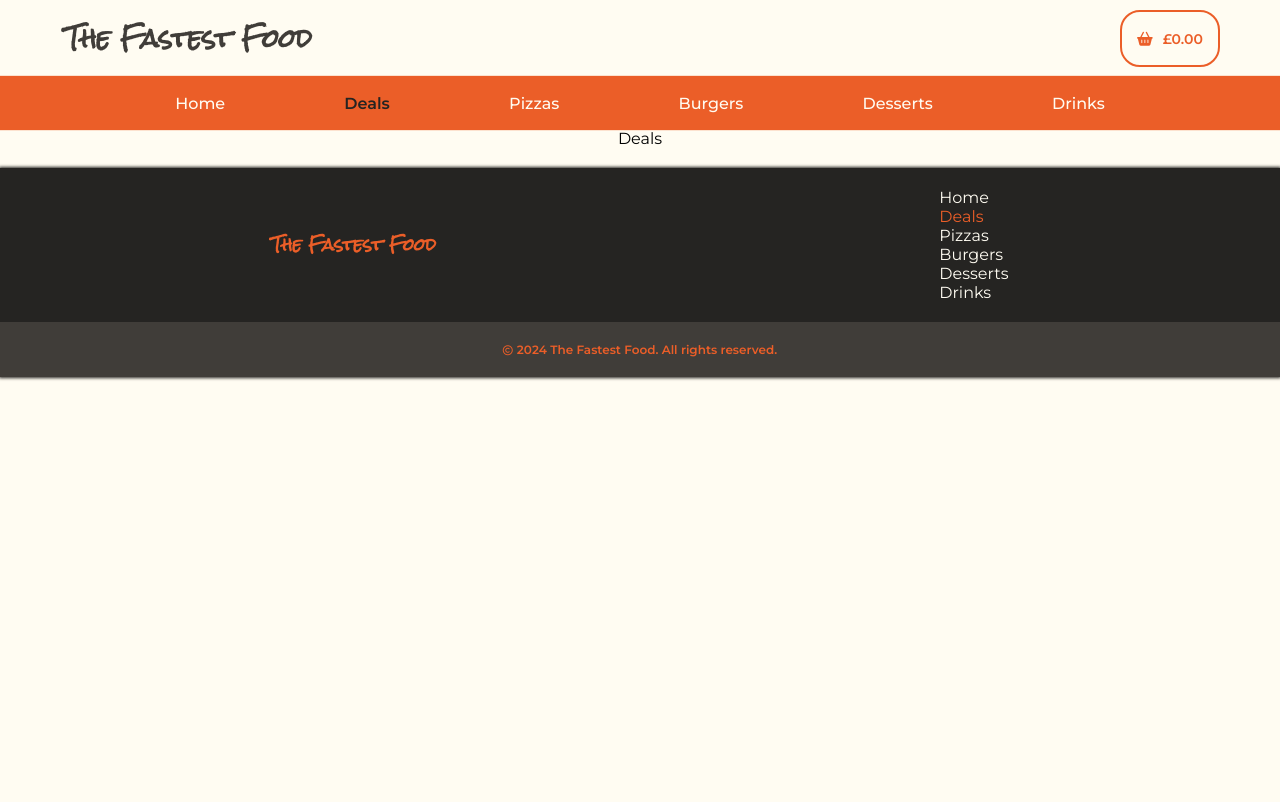
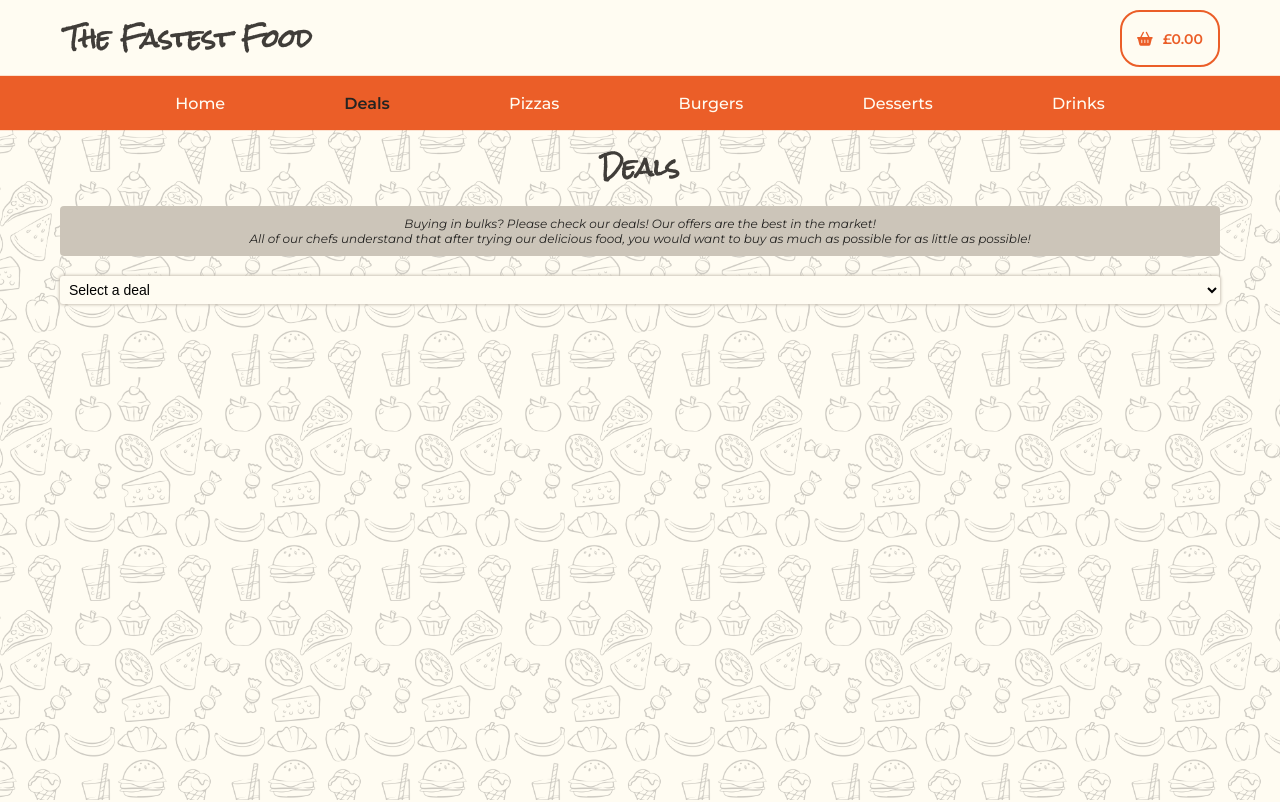
Before and after one commit to MatGom/the-fastest-food, a React (Vite) app: page /deals in a window 1280 px wide. Shown: the top 802 px of the page. Built offline with nearby package versions, Linux system fonts and the light colour scheme.

Commit message:
Add functionality to choose deals and add styles to Deals page

```diff
--- a/src/components/ProductPage/ProductPage.tsx
+++ b/src/components/ProductPage/ProductPage.tsx
@@ -52,6 +52,7 @@ export default function ProductPage({
         name: product.name,
         size,
         price,
+        quantity: 1,
       };
 
       addToBasket(item);
--- a/src/context/BasketContext.tsx
+++ b/src/context/BasketContext.tsx
@@ -6,12 +6,13 @@ type BasketItemType = {
   size: string;
   price: number;
   quantity: number;
+  description?: string;
 };
 
 type BasketContextType = {
   basket: BasketItemType[];
   totalPrice: number;
-  addToBasket: (item: Omit<BasketItemType, 'quantity'>) => void;
+  addToBasket: (item: BasketItemType) => void;
   clearBasket: () => void;
   increaseQuantity: (id: string, size: string) => void;
   decreaseQuantity: (id: string, size: string) => void;
@@ -32,7 +33,6 @@ export const BasketProvider = ({ children }: BasketProviderProps) => {
   const [basket, setBasket] = useState<BasketItemType[]>(getInitialBasket);
   console.log(basket);
   const [totalPrice, setTotalPrice] = useState<number>(0);
-  console.log(basket);
 
   useEffect(() => {
     const newTotalPrice = basket.reduce((total, item) => total + item.price * item.quantity, 0);
@@ -40,7 +40,7 @@ export const BasketProvider = ({ children }: BasketProviderProps) => {
     localStorage.setItem('basket', JSON.stringify(basket));
   }, [basket]);
 
-  const addToBasket = useCallback((item: Omit<BasketItemType, 'quantity'>) => {
+  const addToBasket = useCallback((item: BasketItemType) => {
     setBasket(prevBasket => {
       const existingItemIndex = prevBasket.findIndex(
         basketItem => basketItem.id === item.id && basketItem.size === item.size
@@ -90,7 +90,10 @@ export const BasketProvider = ({ children }: BasketProviderProps) => {
   }, []);
 
   return (
-    <BasketContext.Provider value={{ basket, totalPrice, addToBasket, clearBasket, increaseQuantity, decreaseQuantity }}>{children}</BasketContext.Provider>
+    <BasketContext.Provider
+      value={{ basket, totalPrice, addToBasket, clearBasket, increaseQuantity, decreaseQuantity }}>
+      {children}
+    </BasketContext.Provider>
   );
 };
 
--- a/src/pages/Deals/Deals.module.css
+++ b/src/pages/Deals/Deals.module.css
@@ -0,0 +1,69 @@
+.deals {
+  width: 100%;
+  max-width: 1200px;
+  padding: 10px 20px;
+  min-height: 100vh;
+  overflow: hidden;
+  color: var(--color-four);
+}
+
+.deals::before {
+  content: '';
+  position: fixed;
+  top: 0;
+  left: 0;
+  width: 100%;
+  height: 100%;
+  background-image: url('../../images/page-background.png');
+  background-size: 150px;
+  background-position: center;
+  opacity: 0.2;
+  z-index: -1;
+}
+
+.dealsTitle {
+  margin-bottom: 10px;
+  font-weight: 600;
+  font-family: var(--font-one);
+  color: var(--color-one);
+  text-align: center;
+}
+
+
+.dealsWelcomeText {
+  margin-bottom: 10px;
+  padding: 10px;
+  border-radius: 4px;
+  font-size: 12px;
+  text-align: center;
+  font-style: italic;
+  background-color: var(--color-three);
+}
+
+.select {
+  background-color: var(--color-two);
+  box-shadow: 0 0 3px 1px var(--color-three);
+  padding: 5px;
+  width: 100%;
+}
+
+.dealOptions {
+  margin-top: 20px;
+}
+
+.addToBasketButton {
+  margin-top: 20px;
+  padding: 10px 20px;
+  background-color: var(--color-five);
+  color: var(--color-two);
+  border: none;
+  border-radius: 8px;
+  transition: 0.2s;
+  cursor: pointer;
+}
+
+.addToBasketButton:hover {
+  color: var(--color-five);
+  background-color: var(--color-two);
+  box-shadow: 0 0 3px 1px var(--color-five);
+}
--- a/src/pages/Deals/Deals.tsx
+++ b/src/pages/Deals/Deals.tsx
@@ -1,5 +1,132 @@
 import styles from './Deals.module.css';
+import { useState } from 'react';
+import { pizzas } from '../../data/pizzas-data';
+import { burgers } from '../../data/burgers-data';
+import { useBasket } from '../../hooks/useBasket';
 
 export default function Deals() {
-  return <section className={styles.deals}>Deals</section>;
+  const { addToBasket } = useBasket();
+  const [selectedDeal, setSelectedDeal] = useState('');
+  const [selectedPizza1, setSelectedPizza1] = useState('');
+  const [selectedPizza2, setSelectedPizza2] = useState('');
+  const [selectedBurger1, setSelectedBurger1] = useState('');
+  const [selectedBurger2, setSelectedBurger2] = useState('');
+
+  const handleDealChange = (event: React.ChangeEvent<HTMLSelectElement>) => {
+    setSelectedDeal(event.target.value);
+    setSelectedPizza1('');
+    setSelectedPizza2('');
+    setSelectedBurger1('');
+    setSelectedBurger2('');
+  };
+
+  const handleAddToBasket = () => {
+    if (selectedDeal === 'pizza') {
+      const pizza1 = pizzas[selectedPizza1];
+      const pizza2 = pizzas[selectedPizza2];
+      const highestPricePizza = pizza1.sizes.large.price > pizza2.sizes.large.price ? pizza1 : pizza2;
+      const freePizza = pizza1.sizes.large.price > pizza2.sizes.large.price ? pizza2 : pizza1;
+      const description = `Buy One Get One Free Pizza Deal: ${highestPricePizza.name} and ${freePizza.name}`;
+      addToBasket({
+        id: `${selectedPizza1}-${selectedPizza2}-deal`,
+        name: description,
+        size: 'Large',
+        price: highestPricePizza.sizes.large.price,
+        quantity: 1,
+        description,
+      });
+    } else if (selectedDeal === 'burger') {
+      const burger1 = burgers[selectedBurger1];
+      const burger2 = burgers[selectedBurger2];
+      const lowestPriceBurger = burger1.sizes.large.price < burger2.sizes.large.price ? burger1 : burger2;
+      const highestPriceBurger = burger1.sizes.large.price >= burger2.sizes.large.price ? burger1 : burger2;
+      const description = `Buy One Get 50% Off Burger Deal: ${highestPriceBurger.name} and ${lowestPriceBurger.name}`;
+      addToBasket({
+        id: `${selectedBurger1}-${selectedBurger2}-deal`,
+        name: description,
+        size: 'Large',
+        price: highestPriceBurger.sizes.large.price + lowestPriceBurger.sizes.large.price / 2,
+        quantity: 1,
+        description,
+      });
+    }
+    setSelectedDeal('');
+  };
+
+  const renderPizzaOptions = () =>
+    Object.values(pizzas)
+      .filter(pizza => pizza.sizes.large)
+      .map(pizza => (
+        <option key={pizza.id} value={pizza.id}>
+          {pizza.sizes.large.size} {pizza.name} - £{pizza.sizes.large.price}
+        </option>
+      ));
+
+  const renderBurgerOptions = () =>
+    Object.values(burgers)
+      .filter(burger => burger.sizes.large)
+      .map(burger => (
+        <option key={burger.id} value={burger.id}>
+          {burger.sizes.large.size} {burger.name} - £{burger.sizes.large.price}
+        </option>
+      ));
+
+  return (
+    <section className={styles.deals}>
+      <h2 className={styles.dealsTitle}>Deals</h2>
+      <div className={styles.dealsWelcomeText}>
+        <p>Buying in bulks? Please check our deals! Our offers are the best in the market! </p>
+        <p>
+          All of our chefs understand that after trying our delicious food, you would want to buy as much as possible
+          for as little as possible!
+        </p>
+      </div>
+      <select value={selectedDeal} onChange={handleDealChange} className={styles.select}>
+        <option value=''>Select a deal</option>
+        <option value='pizza'>Buy One Get One Free Pizza (Large)</option>
+        <option value='burger'>Buy One Burger, Get 50% Off Next Burger</option>
+      </select>
+
+      {selectedDeal === 'pizza' && (
+        <div className={styles.dealOptions}>
+          <h3>Select Pizzas</h3>
+          <select value={selectedPizza1} onChange={e => setSelectedPizza1(e.target.value)} className={styles.select}>
+            <option value=''>Select first pizza</option>
+            {renderPizzaOptions()}
+          </select>
+          <select value={selectedPizza2} onChange={e => setSelectedPizza2(e.target.value)} className={styles.select}>
+            <option value=''>Select second pizza</option>
+            {renderPizzaOptions()}
+          </select>
+        </div>
+      )}
+
+      {selectedDeal === 'burger' && (
+        <div className={styles.dealOptions}>
+          <h3>Select Burgers</h3>
+          <select value={selectedBurger1} onChange={e => setSelectedBurger1(e.target.value)} className={styles.select}>
+            <option value=''>Select first burger</option>
+            {renderBurgerOptions()}
+          </select>
+          <select value={selectedBurger2} onChange={e => setSelectedBurger2(e.target.value)} className={styles.select}>
+            <option value=''>Select second burger</option>
+            {renderBurgerOptions()}
+          </select>
+        </div>
+      )}
+
+      {selectedDeal && (
+        <>
+          {(selectedDeal === 'pizza' && selectedPizza1 && selectedPizza2) ||
+          (selectedDeal === 'burger' && selectedBurger1 && selectedBurger2) ? (
+            <button onClick={handleAddToBasket} className={styles.addToBasketButton}>
+              Add to Basket
+            </button>
+          ) : (
+            <p className={styles.selectPrompt}>Please select both items to proceed</p>
+          )}
+        </>
+      )}
+    </section>
+  );
 }
```
